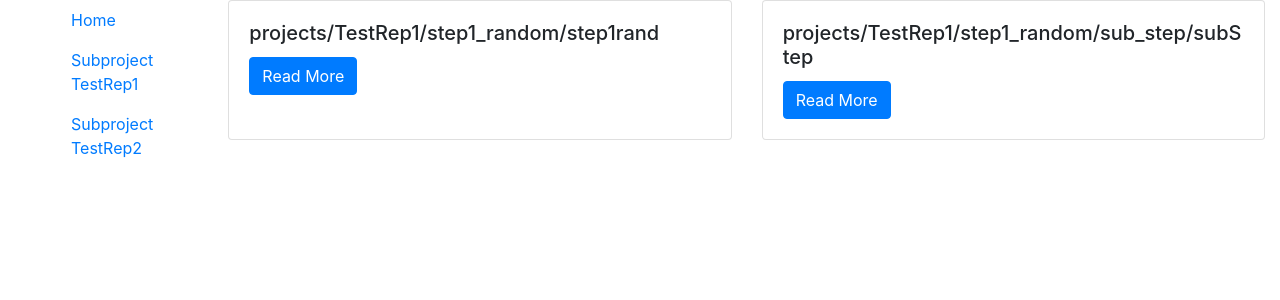
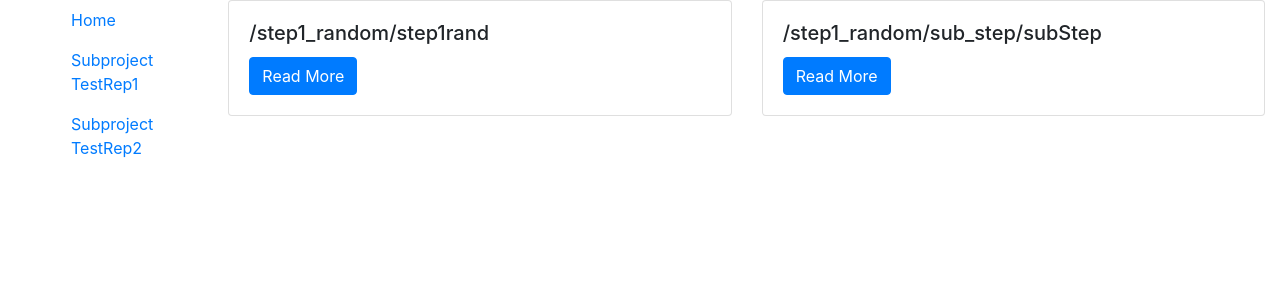
Before and after one commit to TestOrgLeonB/testorgleonb.github.io, a Jekyll site: the page built from projects/TestRep1/TestRep1.html, in a window 1280 px wide. Shown: the top 300 px of the page. Built offline with Jekyll 4.4.1, drawn with Linux system fonts in a browser that asks for light colours.

Commit message:
fixed link

```diff
--- a/_data/projects.yaml
+++ b/_data/projects.yaml
@@ -1,16 +1,16 @@
 TestRep1:
 - instructions:
-  - title: projects/TestRep1/step1_random/step1rand
-    url: /projects/TestRep1/projects/TestRep1/step1_random/step1rand
-  - title: projects/TestRep1/step1_random/sub_step/subStep
-    url: /projects/TestRep1/projects/TestRep1/step1_random/sub_step/subStep
+  - title: /step1_random/step1rand
+    url: /projects/TestRep1//step1_random/step1rand
+  - title: /step1_random/sub_step/subStep
+    url: /projects/TestRep1//step1_random/sub_step/subStep
   project_root: /projects/TestRep1/TestRep1.html
   subproject_dir: TestRep1
   title: Subproject TestRep1
 TestRep2:
 - instructions:
-  - title: projects/TestRep2/01_begin/01_begin
-    url: /projects/TestRep2/projects/TestRep2/01_begin/01_begin
+  - title: /01_begin/01_begin
+    url: /projects/TestRep2//01_begin/01_begin
   project_root: /projects/TestRep2/TestRep2.html
   subproject_dir: TestRep2
   title: Subproject TestRep2
--- a/fetch_repos.py
+++ b/fetch_repos.py
@@ -129,7 +129,7 @@ if __name__ == "__main__":
     # org_name = sys.argv[1]
     # token = sys.argv[2]
 
-    # org_name="TestOrgLeonB"
+    org_name="TestOrgLeonB"
 
     repositories = fetch_repositories(org_name, token)
     if repositories:
@@ -140,7 +140,7 @@ if __name__ == "__main__":
                 print(f"Processing repository {repo_name}")
                 fetch_md_files(repo_name, token)
 
-                markdown_paths = ["projects/" + repo['name'] + file_path.removeprefix("doc") for file_path in markdown_paths]
+                markdown_paths = [file_path.removeprefix("doc") for file_path in markdown_paths]
                 print(markdown_paths)
                 add_subproject(repo['name'], markdown_paths)
                 generate_html_file(repo['name'])
```
